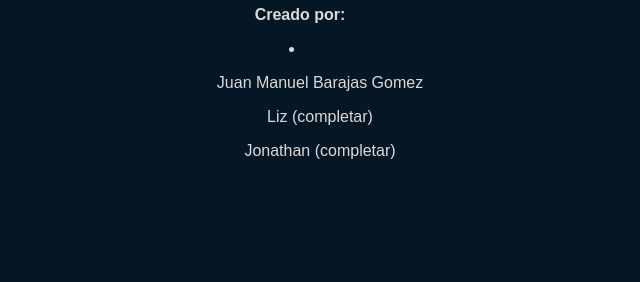
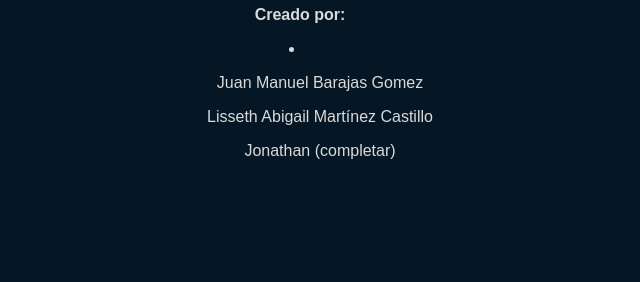
Before and after one commit to SenpaiSuchil/arte-generativo, a Flask app: page / in a window 1280 px wide. Shown: the part 518-800 px from the top of the page, without its empty margins (340-980 px from the left). Run offline with Flask 3, Linux system fonts and the light colour scheme; some web fonts are replaced.

Commit message:
Nombre agregado a la sección Creado por:

```diff
--- a/randomizer.py
+++ b/randomizer.py
@@ -30,4 +30,4 @@ def glitch(img):
 
     glitcher=ImageGlitcher()
     glitchImage=glitcher.glitch_image(img, random.uniform(0.1,10.0), color_offset=colorOffsetVal)
-    glitchImage.save("test_images/glitch2.jpg")
+    glitchImage.save("test_images/glitch.jpg")
--- a/templates/index.html
+++ b/templates/index.html
@@ -33,7 +33,7 @@
                 Juan Manuel Barajas Gomez
             </ul>
             <ul>
-                Liz (completar)
+                Lisseth Abigail Martínez Castillo
             </ul>
             <ul>
                 Jonathan (completar)
```
Also changed, not shown: test_images/glitch0.jpg (added).
